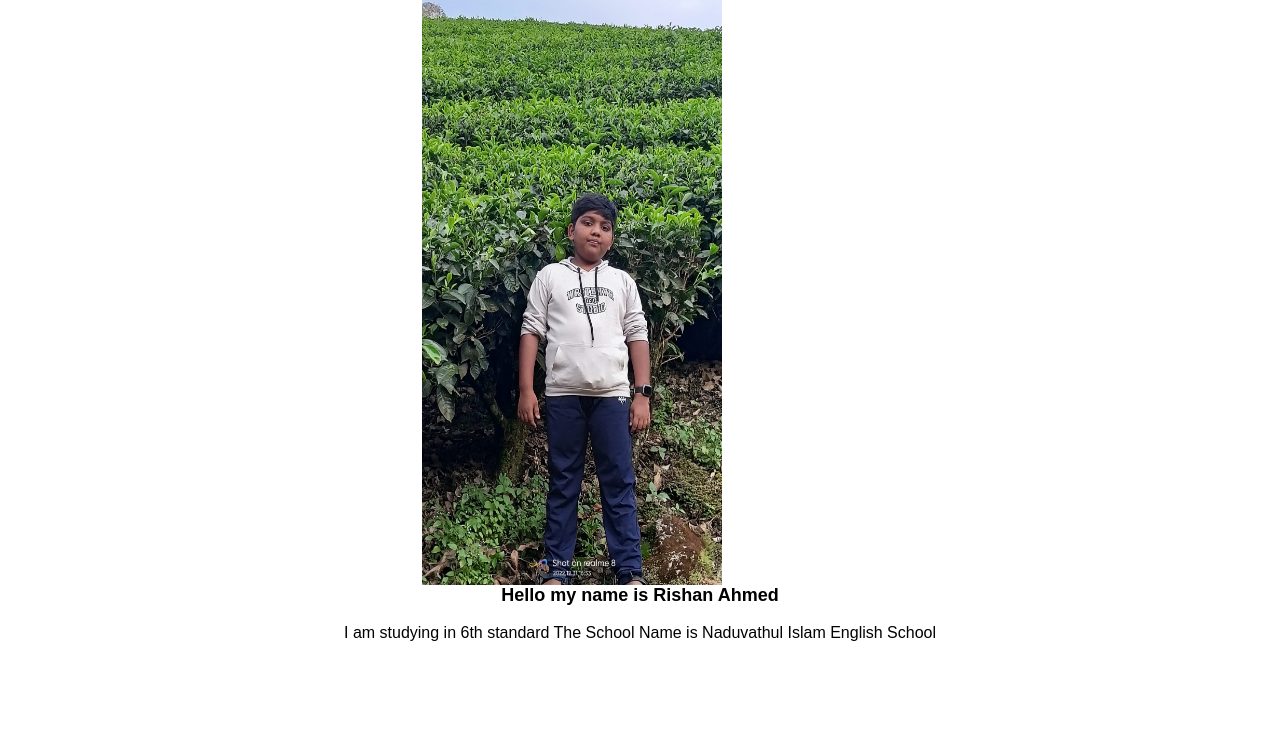
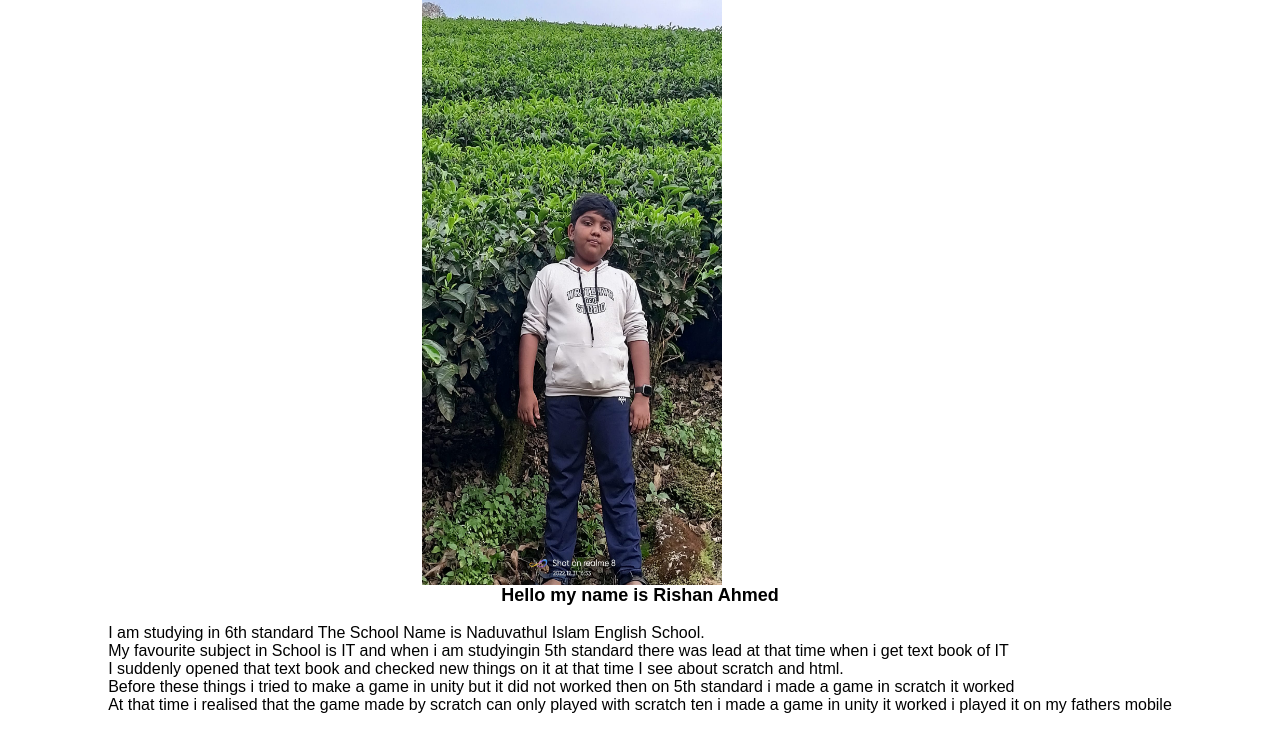
Before and after one commit to HayaAgencies/Rishan, a plain HTML site: page index.html in a window 1280 px wide. Shown: the part 52-800 px from the top of the page. Drawn offline with Linux system fonts and the light colour scheme.

Commit message:
UPDATE OF TEXT

```diff
--- a/index.html
+++ b/index.html
@@ -11,7 +11,11 @@
     <div class="imd"><img src="my img.jpg" alt="Thn my image" class="imgm"></div>
     <div class="paragrath1">
         <h1>Hello my name is Rishan Ahmed</h1><br>
-        <p>I am studying in 6th standard The School Name is Naduvathul Islam English School</p>
+        <p>I am studying in 6th standard The School Name is Naduvathul Islam English School.
+        <br>My favourite subject in School is IT and when i am studyingin 5th standard there was lead at that time when i get text book of IT
+        <br>I suddenly opened that text book and checked new things on it at that time I see about scratch and html.
+        <br> Before these things i tried to make a game in unity but it did not worked then on 5th standard i made a game in scratch it worked
+        <br>At that time i realised that the game made by scratch can only played with scratch ten i made a game in unity it worked i played it on my fathers mobile</p>
     </div>
 </body>
 </html>
```
Also changed, not shown: style.css (line endings or trailing spaces).
